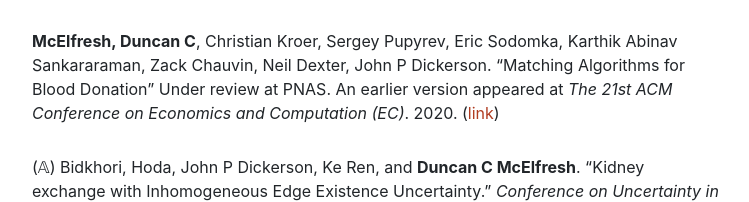
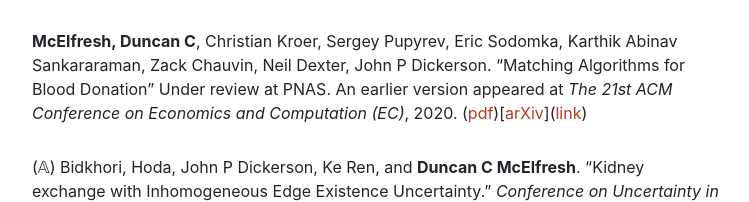
Before and after one commit to duncanmcelfresh/duncanmcelfresh.github.io, a plain HTML site: page index.html in a window 1280 px wide. Shown: the part 3834-4036 px from the top of the page, without its empty margins (283-1032 px from the left). Drawn offline with nearby package versions, Linux system fonts and the light colour scheme.

Commit message:
update with posted blood paper

```diff
--- a/index.html
+++ b/index.html
@@ -397,7 +397,7 @@
                                 Dickerson. “Matching
                                 Algorithms for Blood Donation” Under review at PNAS. An earlier version appeared at <i>The 21st ACM Conference on Economics and
                                 Computation
-                                (EC)</i><a class="custom" href="files/blood_matching_EC20.pdf"></a>. 2020. (<a
+                                (EC)</i>, 2020. (<a class="custom" href="files/blood_matching.pdf" target="blank">pdf</a>)[<a class="custom" href="https://arxiv.org/abs/2108.04862" target="blank">arXiv</a>](<a
                                     class="custom" href="https://dl.acm.org/doi/abs/10.1145/3391403.3399458"
                                     target="_blank">link</a>)
                             </li>
@@ -688,8 +688,9 @@
                         Sodomka, Karthik Abinav Sankararaman, Zack Chauvin, Neil Dexter, John P Dickerson. “Matching
                         Algorithms for Blood Donation” Under review at PNAS. An earlier version appeared at <i>The 21st ACM Conference on Economics and
                                 Computation
-                        (EC)</i><a class="custom" href="files/blood_matching_EC20.pdf"></a>. 2020. (<a
-                            class="custom" href="https://dl.acm.org/doi/abs/10.1145/3391403.3399458" target="_blank">link</a>)
+                        (EC)</i>, 2020. (<a class="custom" href="files/blood_matching.pdf" target="blank">pdf</a>)[<a class="custom" href="https://arxiv.org/abs/2108.04862" target="blank">arXiv</a>](<a
+                                    class="custom" href="https://dl.acm.org/doi/abs/10.1145/3391403.3399458"
+                                    target="_blank">link</a>)
                     </li>
 
                     <li class="alphabetical list-group-item">
```
Also changed, not shown: 1 other file.
